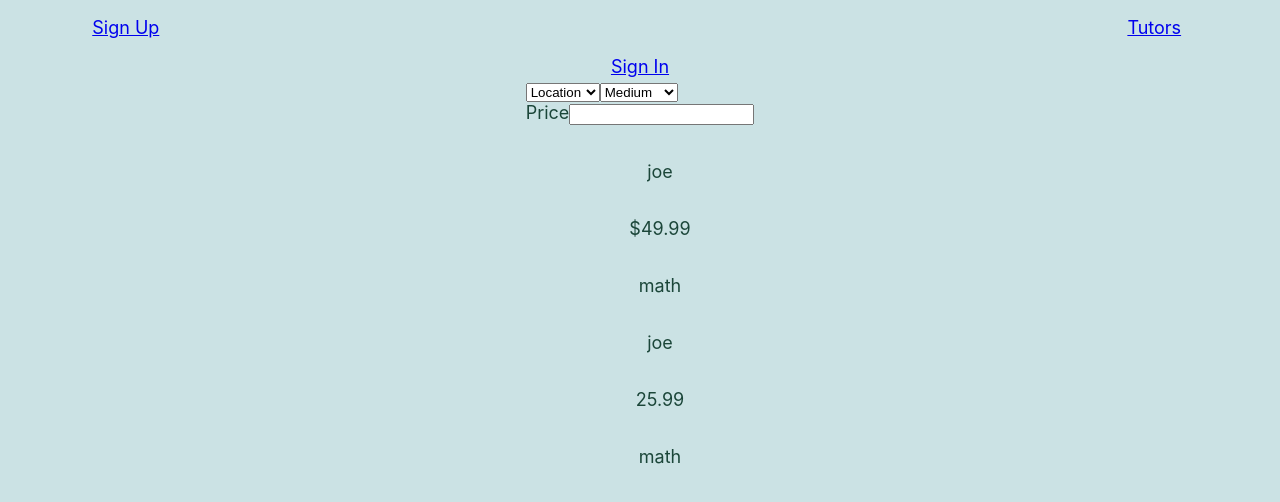
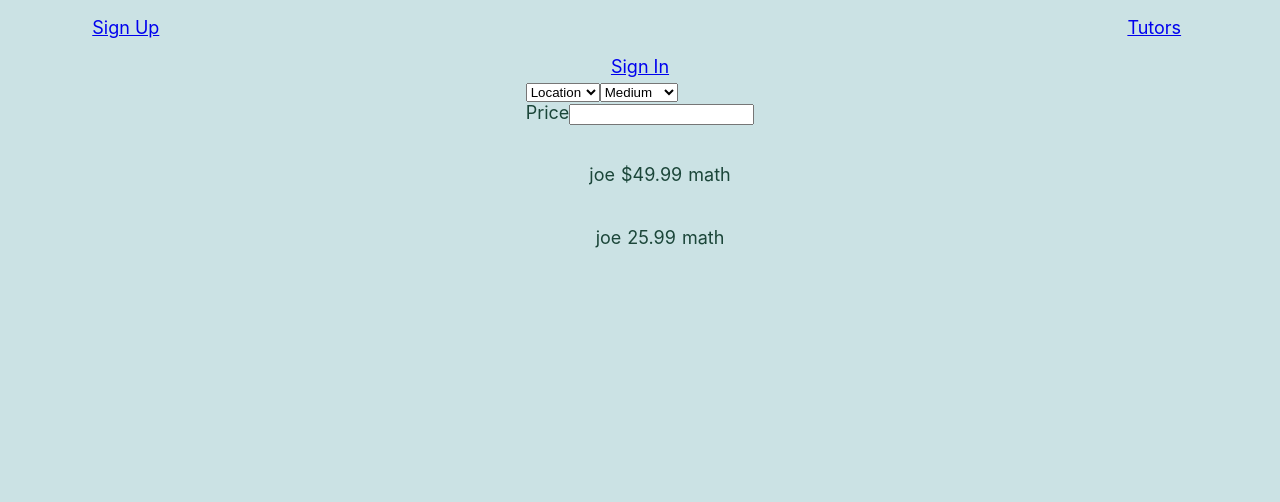
Before and after one commit to elireiner/tutors-app, a React (Create React App) app: page / in a window 1280 px wide. Shown: the top 502 px of the page. Built offline with nearby package versions, Linux system fonts and the light colour scheme.

Commit message:
Remove unnecessary Link

```diff
--- a/src/Tutor/Tutor.js
+++ b/src/Tutor/Tutor.js
@@ -1,16 +1,15 @@
 import React from 'react'
-import { Link } from 'react-router-dom'
 import './Tutor.css'
 
 export default class Tutor extends React.Component {
     render() {
         const { name, price, subject } = this.props
         return (
-            <>
+            <li className="tutor">
                 <p>{name}</p>
                 <p>{price}</p>
                 <p>{subject}</p>
-            </>
+            </li>
         )
     }
 }
```
